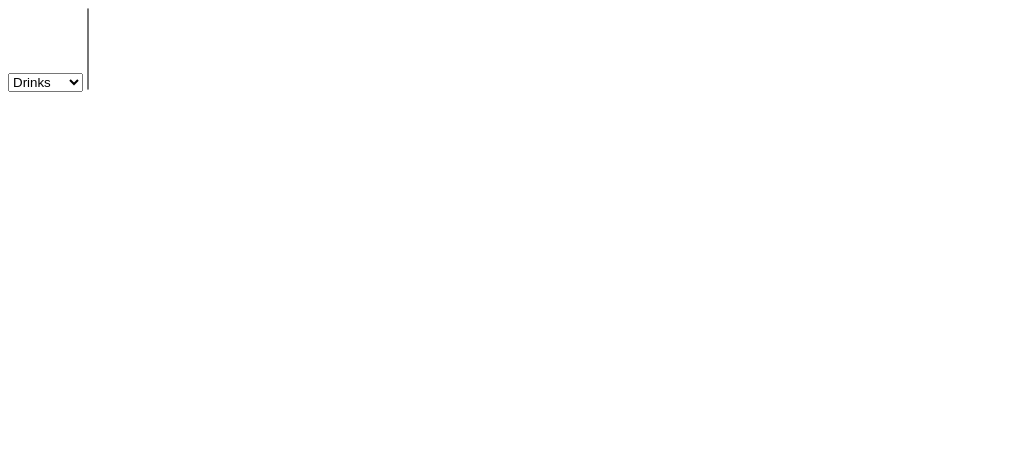
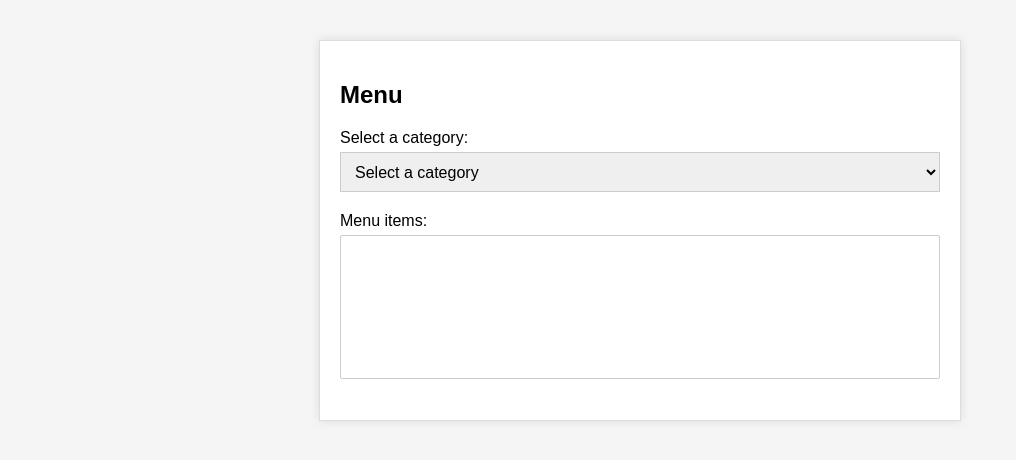
Before and after one commit to Scotty-Cloud/foodmenu, a plain HTML site: page index.html in a window 1280 px wide. Shown: the whole page, without its empty margins (0-1016 px from the left). Drawn offline with Linux system fonts and the light colour scheme.

Commit message:
complete mini project

```diff
--- a/app.js
+++ b/app.js
@@ -1,4 +1,4 @@
-let menu = {
+const menu = {
   drinks: ["Water", "Tea", "Sweet Tea", "Coke", "Dr. Pepper", "Sprite"],
   entrees: [
     "Hamburger w/ Fries",
@@ -10,3 +10,23 @@ let menu = {
   ],
   desserts: ["Cheesecake", "Chocolate Cake", "Snickerdoodle Cookie"],
 };
+
+// Get the dropdown and listbox elements
+const categoryDropdown = document.getElementById("category");
+const menuListbox = document.getElementById("menu-items");
+// Define the event handler for the category dropdown
+function updateListbox() {
+  // Clear the listbox
+  menuListbox.innerHTML = "";
+  // Get the selected category
+  const selectedCategory = categoryDropdown.value;
+  // If a category is selected, populate the listbox
+  if (selectedCategory) {
+    const categoryItems = menu[selectedCategory];
+    categoryItems.forEach((item) => {
+      const option = document.createElement("option");
+      option.text = item;
+      menuListbox.add(option);
+    });
+  }
+}
--- a/index.html
+++ b/index.html
@@ -4,17 +4,27 @@
     <meta charset="UTF-8" />
     <meta name="viewport" content="width=device-width, initial-scale=1.0" />
     <title>Food Menu</title>
+    <!-- <link
+      rel="stylesheet"
+      href="https://maxcdn.bootstrapcdn.com/bootstrap/5.2.1/css/bootstrap.min.css"
+    /> -->
     <link rel="stylesheet" href="styles.css" />
     <script defer src="app.js"></script>
   </head>
   <body>
     <main>
-      <select id="categoryDropdown">
-        <option value="drinks">Drinks</option>
-        <option value="entrees">Entrees</option>
-        <option value="desserts">Desserts</option>
-      </select>
-      <select id="menuListbox" size="5"></select>
+      <section>
+        <h1>Menu</h1>
+        <label for="category">Select a category:</label>
+        <select id="category" onchange="updateListbox()">
+          <option value="">Select a category</option>
+          <option value="drinks">Drinks</option>
+          <option value="entrees">Entrees</option>
+          <option value="desserts">Desserts</option>
+        </select>
+        <label for="menu-items">Menu items:</label>
+        <select id="menu-items" size="5"></select>
+      </section>
     </main>
   </body>
 </html>
--- a/styles.css
+++ b/styles.css
@@ -0,0 +1,31 @@
+body {
+  font-family: Arial, sans-serif;
+  background-color: #f5f5f5;
+}
+main {
+  max-width: 600px;
+  margin: 40px auto;
+  padding: 20px;
+  background-color: #fff;
+  border: 1px solid #ddd;
+  box-shadow: 0 0 10px rgba(0, 0, 0, 0.1);
+}
+section {
+  margin-bottom: 20px;
+}
+label {
+  display: block;
+  margin-top: 20px;
+  margin-bottom: 5px;
+}
+select {
+  width: 100%;
+  height: 40px;
+  padding: 10px;
+  font-size: 16px;
+  border: 1px solid #ccc;
+}
+
+#menu-items {
+  height: 9rem;
+}
```
